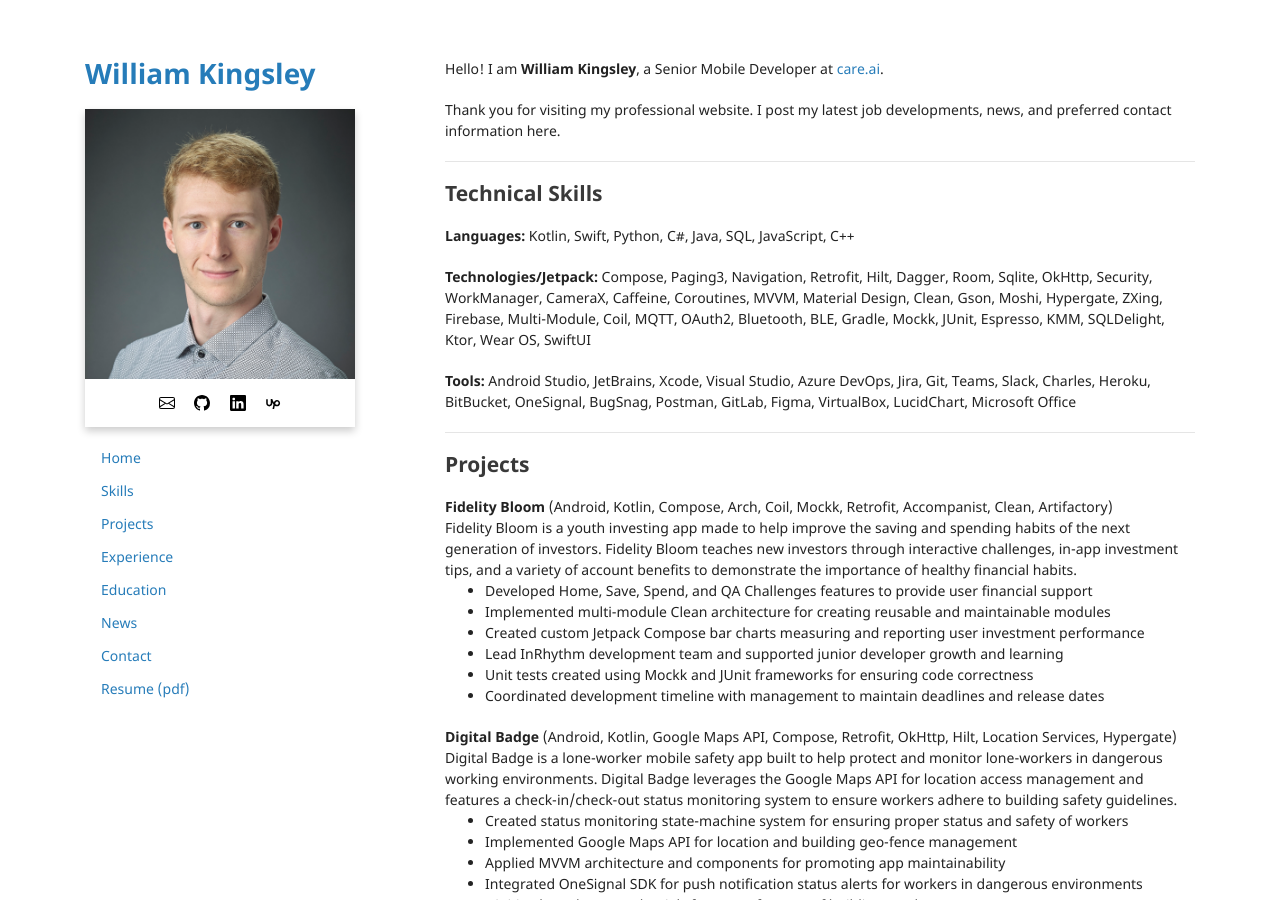
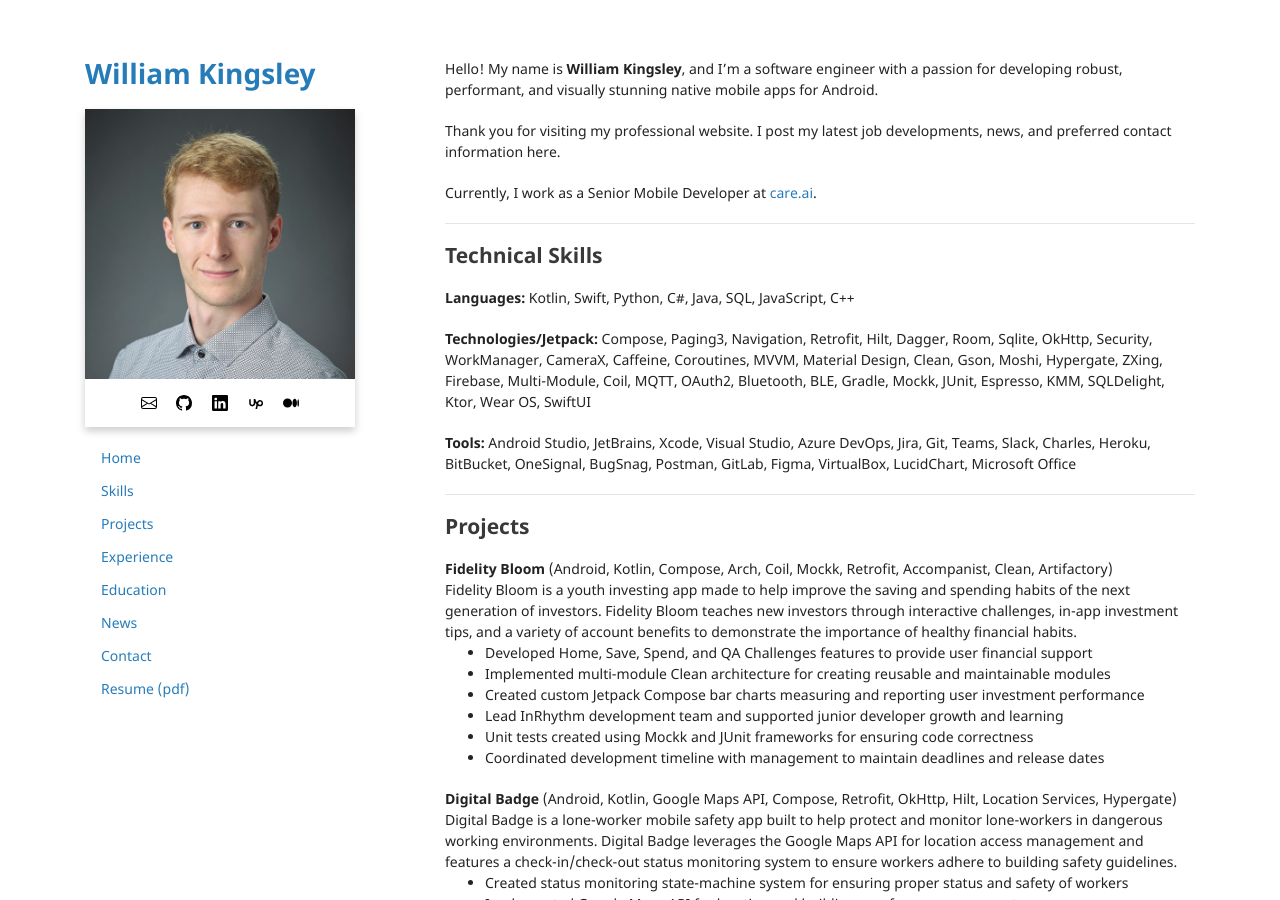
Before and after one commit to data-programmer/data-programmer.github.io, a Jekyll site: the page built from index.md, in a window 1280 px wide and 900 px high. Built offline with Jekyll 4.4.1, drawn with Linux system fonts in a browser that asks for light colours; some of the changed text lies outside the part shown.

Commit message:
Adding Medium link and icon.

```diff
--- a/_data/projects.yml
+++ b/_data/projects.yml
@@ -180,7 +180,7 @@
 - title: "williamkingsley.com"
   employer: "Personal Project"
   tech: "(Jekyll, Liquid, HTML, CSS, Github Pages, Minimal)"
-  desc: "williamkingsley.com is a professional website for showcasing my skills, experience, and education as a software engineer. In addition, my professional website includes my preferred contact information, résumé, and recent professional news."
+  desc: "williamkingsley.com is a professional website for showcasing my skills, experience, and education as a software engineer. In addition, my professional website includes my preferred contact information, resume, and recent professional news."
   showpoints: true
   points:
     - point: "Constructed using Jekyll, Liquid, HTML, and CSS for simplicity"
--- a/_data/settings.yml
+++ b/_data/settings.yml
@@ -22,3 +22,4 @@ social:
   - {url: "/assets/icons/github.svg", link: 'https://github.com/data-programmer'}
   - {url: "/assets/icons/linkedin.svg", link: 'https://www.linkedin.com/in/williamkingsley'}
   - {url: "/assets/icons/upwork.svg", link: 'https://www.upwork.com/freelancers/~0159acf9894d5af75e'}
+  - {url: "/assets/icons/medium.svg", link: 'https://medium.com/@williamkingsley'}
--- a/index.md
+++ b/index.md
@@ -2,9 +2,11 @@
 layout: default
 ---
 
-Hello! I am **William Kingsley**, a Senior Mobile Developer at [care.ai](https://www.care.ai/).
+Hello! My name is **William Kingsley**, and I'm a software engineer with a passion for developing robust, performant, and visually stunning native mobile apps for Android.
 
 Thank you for visiting my professional website. I post my latest job developments, news, and preferred contact information here.
+
+Currently, I work as a Senior Mobile Developer at [care.ai](https://www.care.ai/).
 
 {% include skills.html %}
 
```
Also changed, not shown: assets/icons/medium.svg (added).
